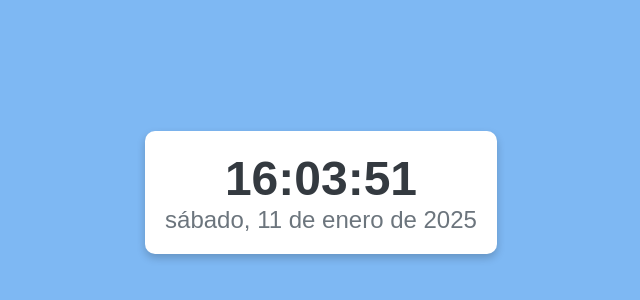
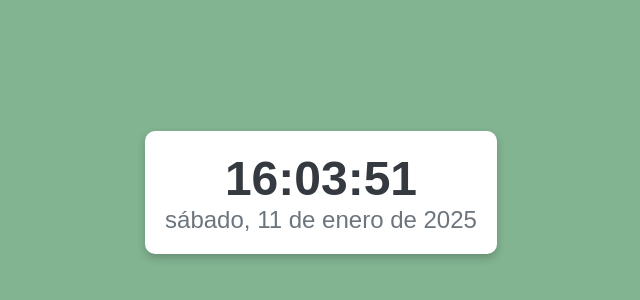
Before and after one commit to catire59/webpage_foder, a plain HTML site: page index.html in a window 1280 px wide. Shown: the part 208-508 px from the top of the page, without its empty margins (319-959 px from the left). Drawn offline with Linux system fonts and the light colour scheme.

Commit message:
estilo verde

```diff
--- a/styles.css
+++ b/styles.css
@@ -5,7 +5,7 @@ body {
     justify-content: center;
     align-items: center;
     height: 100vh;
-    background-color:rgb(126, 184, 243);
+    background-color:rgb(130, 180, 145);
 }
 
 .container {
```
